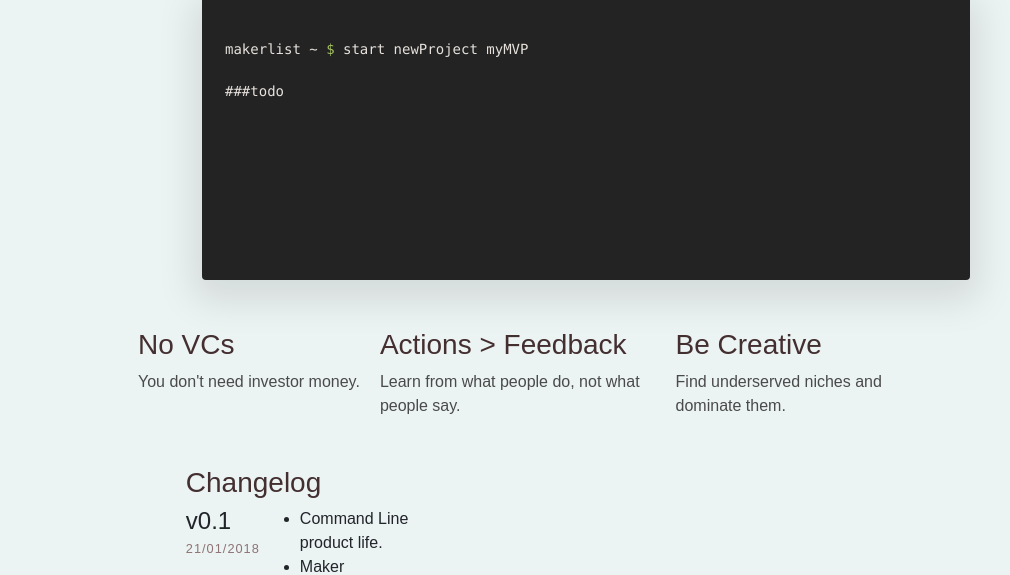
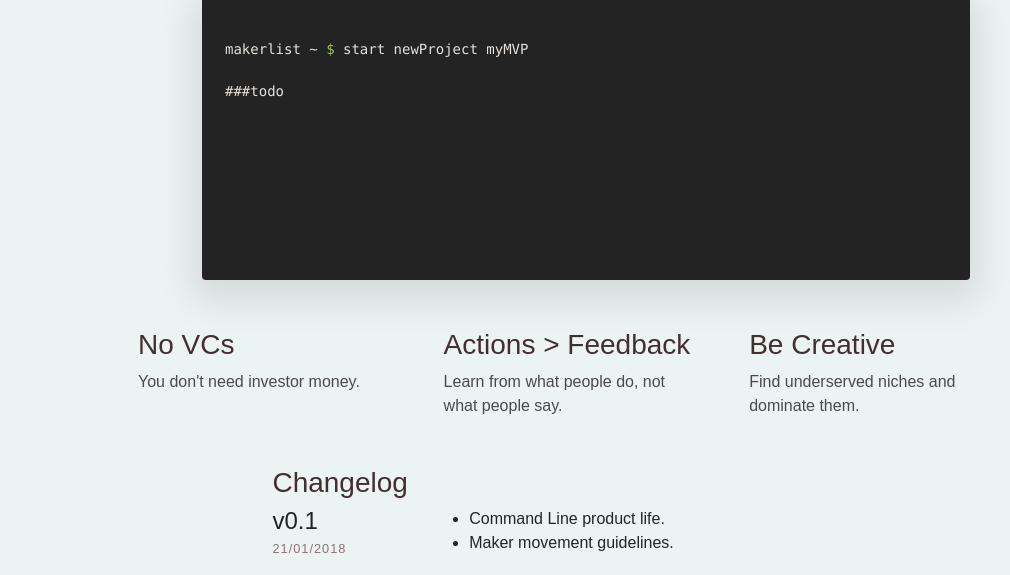
Before and after one commit to marcopiras/makerboard, a plain HTML site: page manifesto.html in a window 1280 px wide. Shown: the part 225-800 px from the top of the page, without its empty margins (54-1064 px from the left). Drawn offline with nearby package versions, Linux system fonts and the light colour scheme.

Commit message:
bug fixes
moslty bug fixes

```diff
--- a/css/manifesto.css
+++ b/css/manifesto.css
@@ -40,7 +40,7 @@ nav {
 
 /* feature section */
 .feature {
-  display: flex;
+  display: inline-flex;
   flex-wrap: wrap;
 }
 
@@ -172,4 +172,7 @@ nav {
   .keybinding {
     font-size: 0.8rem;
   }
+  .feature{
+    display: block;
+  }
 }
--- a/manifesto.html
+++ b/manifesto.html
@@ -4,7 +4,7 @@
       <meta charset="utf-8">
       <meta name="description" content="">
       <meta name="viewport" content="width=device-width, initial-scale=1">
-      <title>MakerList - The Maker Movement Manifesto</title>
+      <title>MakerBoard - The Maker Movement Manifesto</title>
       <link rel="stylesheet" href="https://cdnjs.cloudflare.com/ajax/libs/font-awesome/4.7.0/css/font-awesome.min.css">
       <link rel="stylesheet" type="text/css" href="https://maxcdn.bootstrapcdn.com/bootstrap/4.0.0/css/bootstrap.min.css">
       <link rel="stylesheet" href="https://cdnjs.cloudflare.com/ajax/libs/highlight.js/9.12.0/styles/railscasts.min.css">
@@ -12,7 +12,6 @@
       <link rel="stylesheet" href="css/manifesto.css">
   </head>
   <body>
-  	<div id="particle-container">
   	<img src="img/makerboard.png" alt="MakerBoard" class="logo img-responsive">
   	  <section class="color-1">
     <div class="container">
@@ -35,21 +34,20 @@
       </pre>
     </div>
     <div class="wrapper">
-
-      <div class="feature">
-        <div class="feature__item">
+      <div class="feature row">
+        <div class="feature__item col">
           <h3 class="section__title">No VCs</h3>
           <p>You don't need investor money.</p>
         </div>
-        <div class="feature__item">
+        <div class="feature__item col">
           <h3 class="section__title">Actions > Feedback</h3>
           <p>Learn from what people do, not what people say.</p>
         </div>
-        <div class="feature__item">
+        <div class="feature__item col">
           <h3 class="section__title">Be Creative</h3>
           <p>Find underserved niches and dominate them.</p>
         </div>
-
+    </div>
 
     <div class="changelog">
       <div class="wrapper">
@@ -70,11 +68,9 @@
     </div>
   </div>
 </div>
-</div>
-</div>
+
     <script src="https://cdnjs.cloudflare.com/ajax/libs/highlight.js/9.12.0/highlight.min.js"></script>
     <script>hljs.initHighlightingOnLoad();</script>
-    <script src='https://cdn.jsdelivr.net/npm/particles.js@2.0.0/particles.min.js'></script>
     <script src="js/manifesto.js"></script>
     <script src="js/index.js"></script>
     <script src="js/modernizr.custom.js"></script>
```
Also changed, not shown: index.html (+17 -7 lines).
